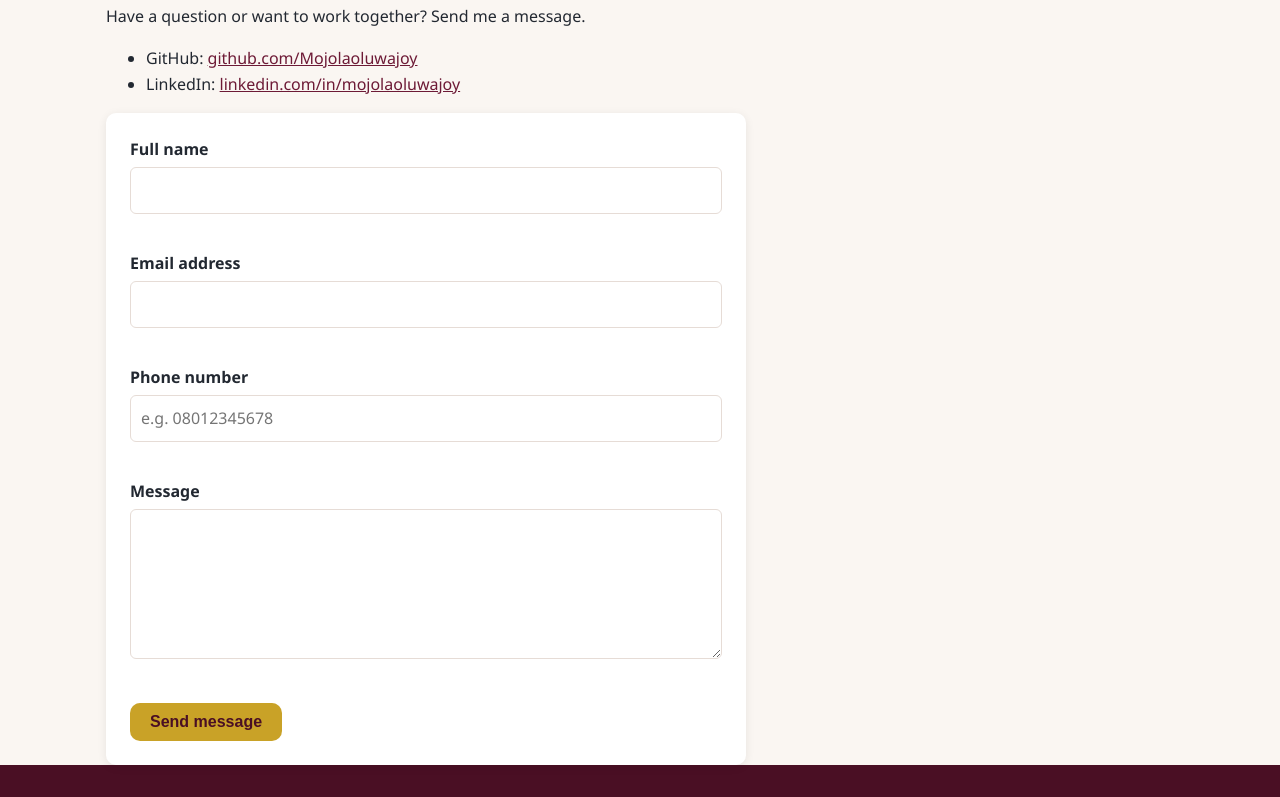
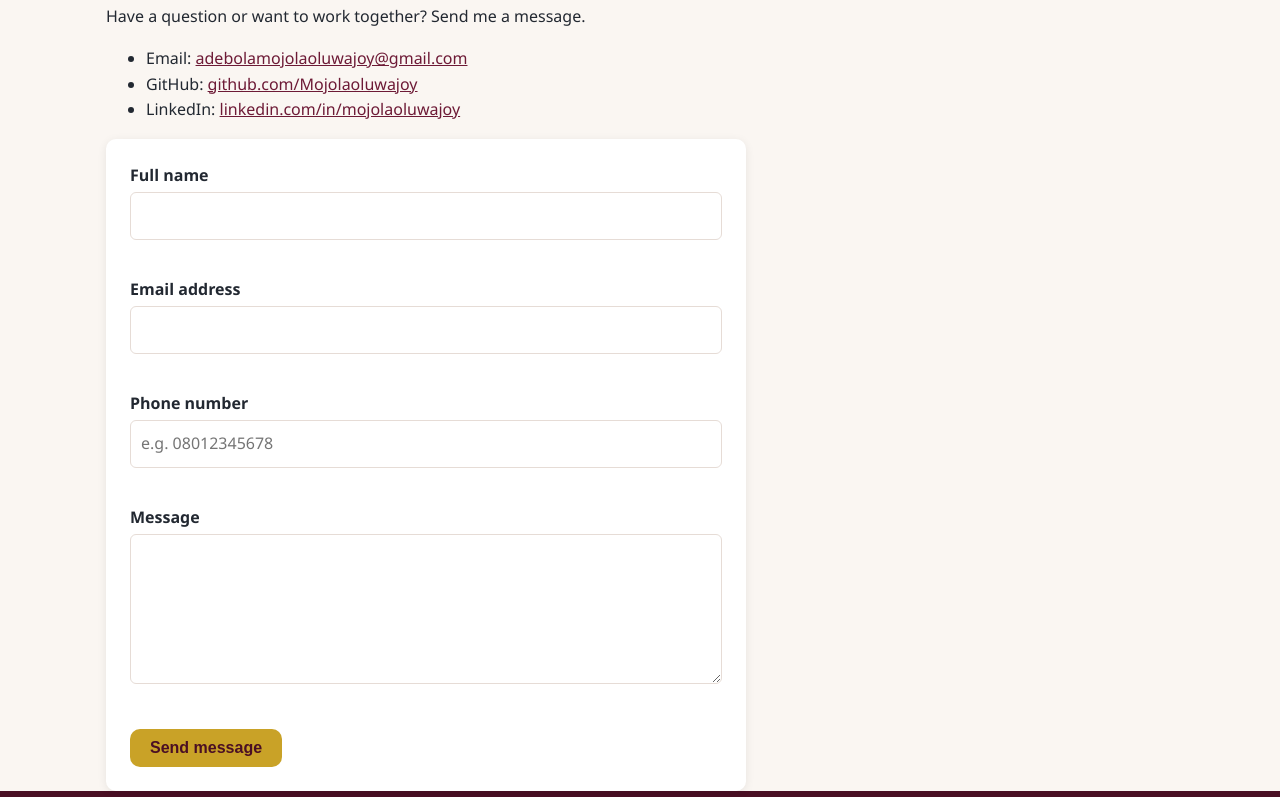
Before and after one commit to Mojolaoluwajoy/student-portfolio, a plain HTML site: page contact.html in a window 1280 px wide. Shown: the part 121-918 px from the top of the page. Drawn offline with Linux system fonts and the light colour scheme.

Commit message:
Add email to contact page

```diff
--- a/contact.html
+++ b/contact.html
@@ -28,6 +28,7 @@
     <h1 class="page-title">Contact me</h1>
     <p>Have a question or want to work together? Send me a message.</p>
     <ul>
+      <li>Email: <a href="mailto:adebolamojolaoluwajoy@gmail.com">adebolamojolaoluwajoy@gmail.com</a></li>
       <li>GitHub: <a href="https://github.com/Mojolaoluwajoy" target="_blank" rel="noopener">github.com/Mojolaoluwajoy</a></li>
       <li>LinkedIn: <a href="https://www.linkedin.com/in/mojolaoluwajoy" target="_blank" rel="noopener">linkedin.com/in/mojolaoluwajoy</a></li>
     </ul>
```
